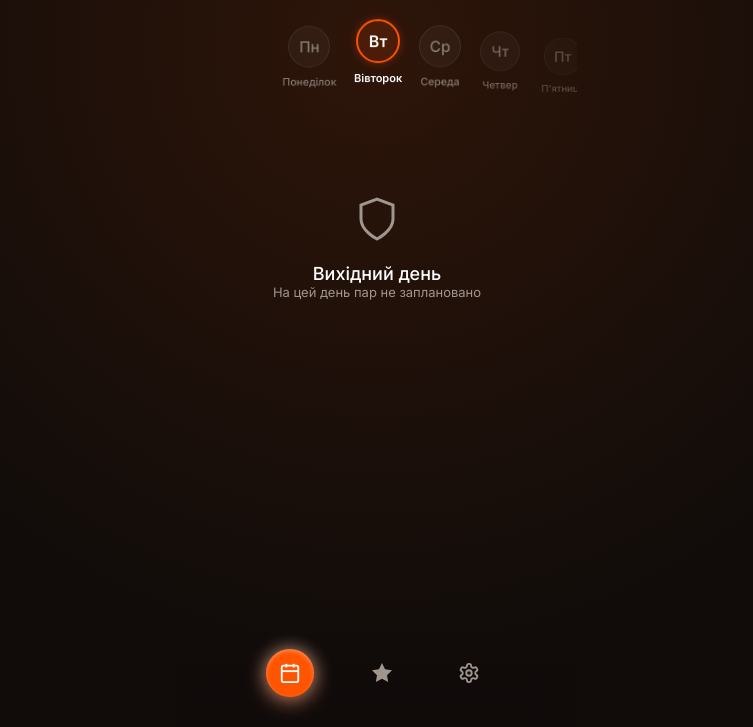
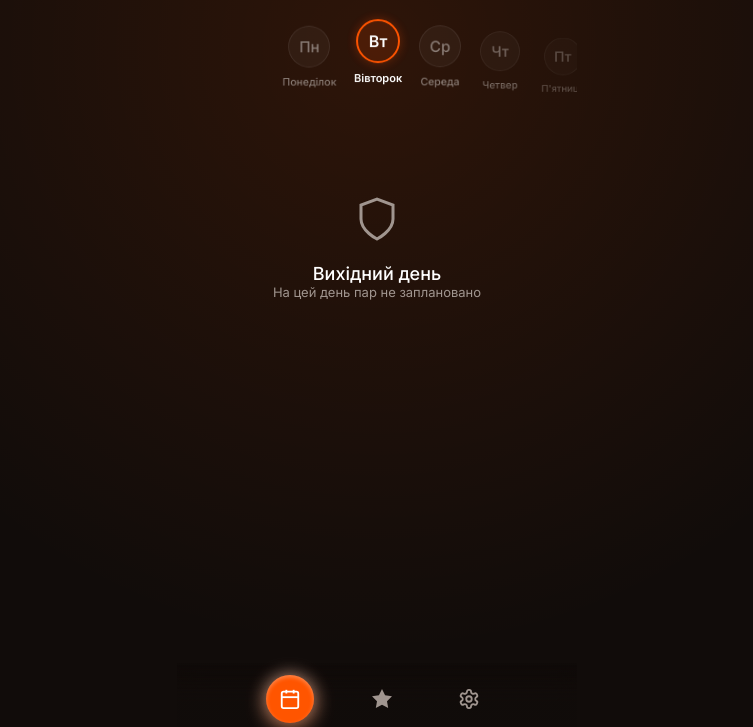
Before and after one commit to h0pe1ess-xyz/mykep, a plain HTML site: page static/schedule.html in a window 1280 px wide. Shown: the part 73-800 px from the top of the page, without its empty margins (263-1016 px from the left). Drawn offline with Linux system fonts and the light colour scheme; no server answers.

Commit message:
Lower bottom nav padding and fix blur height coverage

```diff
--- a/static/css/layout.css
+++ b/static/css/layout.css
@@ -1,4 +1,4 @@
-.app-container { width: 100%; max-width: 400px; position: relative; padding: calc(env(safe-area-inset-top, 0px) + 24px) 20px 90px 20px; height: 100dvh; display: flex; flex-direction: column; overflow: hidden; }
+.app-container { width: 100%; max-width: 400px; position: relative; padding: calc(env(safe-area-inset-top, 0px) + 24px) 20px calc(env(safe-area-inset-bottom, 0px) + 70px) 20px; height: 100dvh; display: flex; flex-direction: column; overflow: hidden; }
 .main-content { flex: 1; display: flex; flex-direction: column; justify-content: space-evenly; min-height: 0; overflow-y: auto; overflow-x: hidden; scrollbar-width: none; -webkit-overflow-scrolling: touch; }
 .main-content::-webkit-scrollbar { display: none; }
 
@@ -8,8 +8,8 @@
 .location-badge { display: flex; align-items: center; gap: 6px; background: rgba(255,255,255,0.05); border: 1px solid rgba(255,255,255,0.1); padding: 6px 12px; border-radius: 20px; font-size: 11px; font-weight: 600; color: #dcdcdc; box-shadow: 0 4px 12px rgba(0,0,0,0.2); backdrop-filter: blur(10px); }
 
 /* Bottom Nav */
-.bottom-nav { position: fixed; bottom: 0; left: 50%; transform: translateX(-50%); width: 100%; max-width: 400px; display: flex; justify-content: center; gap: 48px; align-items: center; padding: 16px 24px 30px 24px; background: linear-gradient(to top, var(--bg-main) 60%, transparent); z-index: 100; pointer-events: none; }
-.bottom-nav::after { content: ''; position: absolute; bottom: 0; left: 0; width: 100%; height: 60px; background: rgba(17, 12, 10, 0.8); backdrop-filter: blur(20px); -webkit-backdrop-filter: blur(20px); z-index: -1; }
+.bottom-nav { position: fixed; bottom: 0; left: 50%; transform: translateX(-50%); width: 100%; max-width: 400px; display: flex; justify-content: center; gap: 48px; align-items: center; padding: 12px 24px calc(env(safe-area-inset-bottom, 16px) + 4px) 24px; background: linear-gradient(to top, var(--bg-main) 70%, transparent); z-index: 100; pointer-events: none; }
+.bottom-nav::after { content: ''; position: absolute; bottom: 0; left: 0; width: 100%; height: 100%; background: linear-gradient(to top, rgba(17, 12, 10, 0.95) 40%, rgba(17, 12, 10, 0.6) 75%, transparent); backdrop-filter: blur(12px); -webkit-backdrop-filter: blur(12px); z-index: -1; mask-image: linear-gradient(to top, black 60%, transparent); -webkit-mask-image: linear-gradient(to top, black 60%, transparent); }
 .nav-btn { background: none; border: none; color: var(--text-muted); padding: 8px; cursor: pointer; display: flex; transition: color var(--transition-fast), filter var(--transition-fast); pointer-events: auto; }
 .nav-btn:hover, .nav-btn.active { color: white; filter: drop-shadow(0 0 8px rgba(255,255,255,0.5)); }
 .center-action { background: var(--accent-orange); color: white; width: 48px; height: 48px; border-radius: 50%; justify-content: center; align-items: center; padding: 0; box-shadow: 0 4px 20px rgba(255, 85, 0, 0.4), inset 0 2px 4px rgba(255,255,255,0.3); transition: transform var(--transition-fast), box-shadow var(--transition-fast); }
--- a/static/sw.js
+++ b/static/sw.js
@@ -1,4 +1,4 @@
-const CACHE_NAME = 'mykep-cache-v2.6';
+const CACHE_NAME = 'mykep-cache-v2.7';
 const urlsToCache = [
     './',
     './index.html',
```
